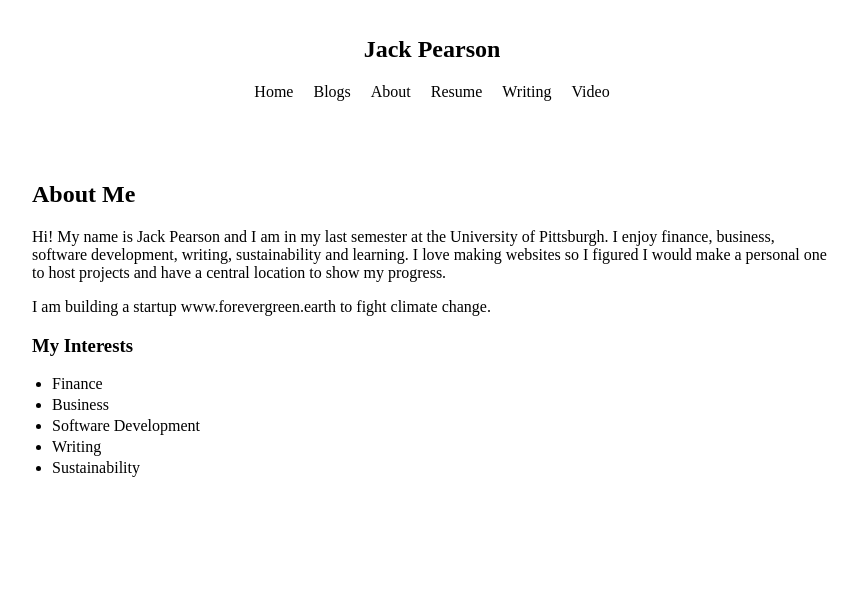
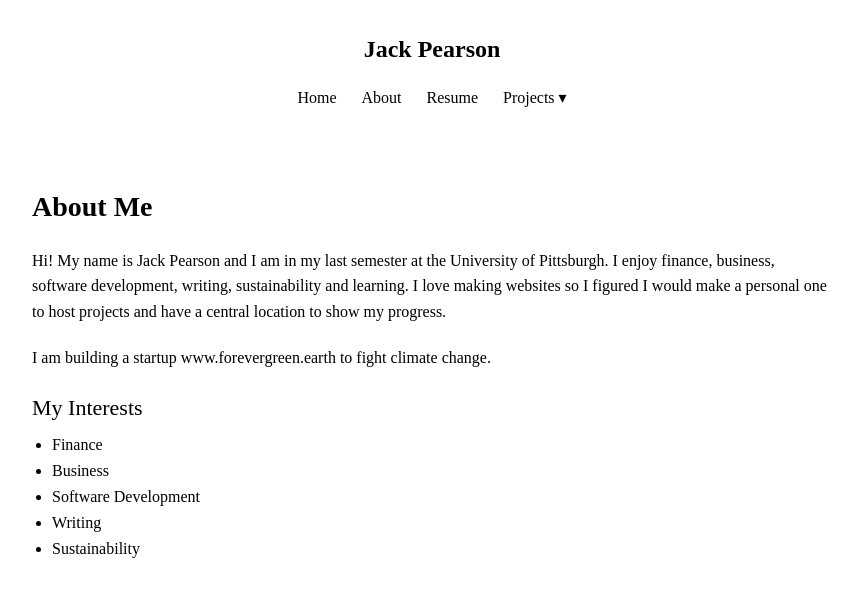
Before and after one commit to joepearson-music/site, a React (Create React App) app: page /about in a window 1280 px wide. Shown: the top 596 px of the page, without its empty margins (208-1066 px from the left). Built offline with nearby package versions, Linux system fonts and the light colour scheme.

Commit message:
added pages and changed menu

```diff
--- a/src/App.tsx
+++ b/src/App.tsx
@@ -7,70 +7,130 @@ import Home from "./pages/Home";
 import Resume from "./pages/Resume";
 import Video from "./pages/Video";
 import Writing from "./pages/Writing";
+import Stocks from "./pages/stocks";
 
 const App: React.FC = () => {
-  return (
-    <Router>
-      <div
-        style={{
+  const [isProjectsOpen, setIsProjectsOpen] = React.useState(false);
+
+  const menuItems = [
+    { path: "/", label: "Home" },
+    { path: "/about", label: "About" },
+    { path: "/resume", label: "Resume" },
+  ];
+
+  const projectItems = [
+    { path: "/blogs", label: "Blogs" },
+    { path: "/video", label: "Video" },
+    { path: "/writing", label: "Writing" },
+    { path: "/75hard", label: "75 Hard" },
+    { path: "/stocks", label: "Stock Picks" },
+  ];
+
+  const styles: Record<string, React.CSSProperties> = {
+    header: {
+      backgroundColor: "white",
+      padding: "20px 10px",
+      textAlign: "center" as const,
+    },
+    title: {
+      fontSize: "24px",
+      marginBottom: "20px",
+    },
+    nav: {
+      display: "flex",
+      justifyContent: "center",
+      alignItems: "center",
+      flexWrap: "wrap" as const,
+      gap: "15px",
+    },
+    link: {
+      color: "black",
+      textDecoration: "none",
+      fontSize: "16px",
+      padding: "5px",
+    },
+    dropdownContainer: {
+      position: "relative" as const,
+      display: "inline-block",
+    },
+    dropdownButton: {
+      background: "none",
+      border: "none",
+      color: "black",
+      fontSize: "16px",
+      cursor: "pointer",
+      padding: "5px",
       fontFamily: '"Times New Roman", Times, serif',
+    },
+    dropdownContent: {
+      display: isProjectsOpen ? "block" : "none",
+      position: "absolute" as const,
+      backgroundColor: "white",
+      minWidth: "140px",
+      boxShadow: "0 2px 5px rgba(0,0,0,0.1)",
+      zIndex: 1,
+      top: "100%",
+      left: "50%",
+      transform: "translateX(-50%)",
+      borderRadius: "4px",
+    },
+    dropdownLink: {
+      color: "black",
+      textDecoration: "none",
+      padding: "8px 12px",
+      display: "block",
+      textAlign: "center" as const,
+    },
+    mainContainer: {
       minHeight: "100vh",
       display: "flex",
       flexDirection: "column" as const,
-        }}
-      >
-        <header
-          style={{
-            backgroundColor: "white",
-            padding: "20px 0",
-            textAlign: "center" as const,
-          }}
-        >
-          <h1
-            style={{
-              fontSize: "24px",
-              marginBottom: "20px",
-            }}
-          >
-            Jack Pearson
-          </h1>
-          <nav
-            style={{
-              display: "flex",
-              justifyContent: "center",
-              gap: "20px",
-            }}
-          >
-            <Link to="/" style={linkStyle}>
-              Home
-            </Link>
-            <Link to="/blogs" style={linkStyle}>
-              Blogs
-            </Link>
-            <Link to="/about" style={linkStyle}>
-              About
-            </Link>
-            <Link to="/resume" style={linkStyle}>
-              Resume
-            </Link>
-            <Link to="/writing" style={linkStyle}>
-              Writing
-            </Link>
-            <Link to="/video" style={linkStyle}>
-              Video
-            </Link>
-          </nav>
-        </header>
-        <main
-          style={{
+      fontFamily: '"Times New Roman", Times, serif',
+    },
+    main: {
       flex: 1,
       padding: "20px",
       display: "flex",
       justifyContent: "center",
       alignItems: "flex-start",
       backgroundColor: "white",
-          }}
+    },
+  };
+
+  return (
+    <Router>
+      <div style={styles.mainContainer}>
+        <header style={styles.header}>
+          <h1 style={styles.title}>Jack Pearson</h1>
+          <nav style={styles.nav}>
+            {menuItems.map((item) => (
+              <Link key={item.path} to={item.path} style={styles.link}>
+                {item.label}
+              </Link>
+            ))}
+
+            <div
+              style={styles.dropdownContainer}
+              onMouseEnter={() => setIsProjectsOpen(true)}
+              onMouseLeave={() => setIsProjectsOpen(false)}
             >
+              <button style={styles.dropdownButton}>Projects ▾</button>
+              <div style={styles.dropdownContent}>
+                {projectItems.map((item) => (
+                  <Link
+                    key={item.path}
+                    to={item.path}
+                    style={styles.dropdownLink}
+                  >
+                    {item.label}
+                  </Link>
+                ))}
+              </div>
+            </div>
+          </nav>
+        </header>
+
+        <main style={styles.main}>
           <Routes>
             <Route path="/" element={<Home />} />
             <Route path="/blogs" element={<Blogs />} />
@@ -81,6 +141,7 @@ const App: React.FC = () => {
             <Route path="/writing/*" element={<Writing />} />
             <Route path="/blog/*" element={<Blogs />} />
             <Route path="/75hard" element={<Hard />} />
+            <Route path="/stocks" element={<Stocks />} />
           </Routes>
         </main>
       </div>
@@ -88,10 +149,4 @@ const App: React.FC = () => {
   );
 };
 
-const linkStyle: React.CSSProperties = {
-  fontSize: "16px",
-  color: "#000",
-  textDecoration: "none",
-};
-
 export default App;
--- a/src/pages/About.tsx
+++ b/src/pages/About.tsx
@@ -1,27 +1,27 @@
 import React from "react";
+import { Layout, styles } from "./components/layout";
 
 const About: React.FC = () => (
-  <div style={{ padding: "20px", maxWidth: "800px", margin: "0 auto" }}>
-    <h2>About Me</h2>
-    <p>
+  <Layout title="About Me">
+    <p style={styles.paragraph}>
       Hi! My name is Jack Pearson and I am in my last semester at the University
       of Pittsburgh. I enjoy finance, business, software development, writing,
       sustainability and learning. I love making websites so I figured I would
       make a personal one to host projects and have a central location to show
       my progress.
     </p>
-    <p>
+    <p style={styles.paragraph}>
       I am building a startup www.forevergreen.earth to fight climate change.
     </p>
-    <h3>My Interests</h3>
-    <ul>
-      <li>Finance</li>
-      <li>Business</li>
-      <li>Software Development</li>
-      <li>Writing</li>
-      <li>Sustainability</li>
+    <h2 style={styles.subHeader}>My Interests</h2>
+    <ul style={styles.list}>
+      <li style={styles.listItem}>Finance</li>
+      <li style={styles.listItem}>Business</li>
+      <li style={styles.listItem}>Software Development</li>
+      <li style={styles.listItem}>Writing</li>
+      <li style={styles.listItem}>Sustainability</li>
     </ul>
-  </div>
+  </Layout>
 );
 
 export default About;
--- a/src/pages/Home.tsx
+++ b/src/pages/Home.tsx
@@ -1,10 +1,7 @@
 import React from "react";
-import { useNavigate } from "react-router-dom";
 import CustomSocialBar from "./components/socialbar";
 
 const HomePage: React.FC = () => {
-  const navigate = useNavigate();
-
   return (
     <div style={styles.container}>
       <h1 style={styles.mainTitle}>Welcome to My Website</h1>
@@ -23,12 +20,6 @@ const HomePage: React.FC = () => {
         This site is still pre-launch, and I haven't linked it to any public
         profiles yet. I'm constantly adding updates and new features!
       </p>
-
-      <div style={styles.buttonContainer}>
-        <button onClick={() => navigate("/75hard")} style={styles.button}>
-          Go to 75 Hard
-        </button>
-      </div>
 
       <CustomSocialBar />
     </div>
@@ -94,26 +85,6 @@ const styles = {
     textDecoration: "none",
     transition: "color 0.3s ease",
   },
-  buttonContainer: {
-    display: "flex",
-    justifyContent: "center",
-    marginTop: "20px",
-    marginBottom: "20px",
-  },
-  button: {
-    padding: "10px 20px",
-    backgroundColor: "white",
-    border: "none",
-    borderRadius: "5px",
-    cursor: "pointer",
-    fontSize: "14px",
-    boxShadow: "0 2px 5px rgba(0, 0, 0, 0.2)",
-    transition: "background-color 0.3s, box-shadow 0.3s",
-    ":hover": {
-      backgroundColor: "#f0f0f0",
-      boxShadow: "0 4px 8px rgba(0, 0, 0, 0.2)",
-    },
-  },
 };
 
 export default HomePage;
--- /dev/null
+++ b/src/pages/components/layout.tsx
@@ -0,0 +1,54 @@
+import React from "react";
+
+const styles = {
+  pageContainer: {
+    padding: "20px",
+    maxWidth: "800px",
+    margin: "0 auto",
+    fontFamily: "Times New Roman",
+  },
+  header: {
+    fontSize: "28px",
+    marginBottom: "25px",
+    fontWeight: "Bold",
+    color: "#000",
+  },
+  subHeader: {
+    fontSize: "22px",
+    marginTop: "25px",
+    marginBottom: "15px",
+    fontWeight: "normal",
+    color: "#000",
+  },
+  paragraph: {
+    fontSize: "16px",
+    lineHeight: "1.6",
+    marginBottom: "20px",
+  },
+  list: {
+    marginLeft: "20px",
+    marginBottom: "20px",
+  },
+  listItem: {
+    marginBottom: "8px",
+    fontSize: "16px",
+  },
+  link: {
+    color: "#000",
+    textDecoration: "none",
+  },
+};
+
+interface PageLayoutProps {
+  title: string;
+  children: React.ReactNode;
+}
+
+const Layout: React.FC<PageLayoutProps> = ({ title, children }) => (
+  <div style={styles.pageContainer}>
+    <h1 style={styles.header}>{title}</h1>
+    {children}
+  </div>
+);
+
+export { Layout, styles };
--- /dev/null
+++ b/src/pages/stocks.tsx
@@ -0,0 +1,217 @@
+import axios from "axios";
+import React, { useEffect, useState } from "react";
+
+const StockPicks: React.FC = () => {
+  const [data, setData] = useState<any[][]>([]);
+  const [error, setError] = useState<string | null>(null);
+  const [isLoading, setIsLoading] = useState(true);
+
+  // Sheet configuration
+  const SHEET_ID = "1tRLI64dU83Fcit_YAKfKhvlmfctRp7c5SMA_A7XMTkE";
+  const SHEET_NAME = "Sheet1";
+  const API_KEY = "AIzaSyAC511tUxujeEh1TkYVejr3HozvJkiaZ-8";
+
+  const styles = {
+    container: {
+      width: "100%",
+      maxWidth: "800px",
+      margin: "0 auto",
+      padding: "20px",
+      display: "flex",
+      flexDirection: "column" as const,
+      gap: "20px",
+    },
+    title: {
+      fontSize: "2rem",
+      fontWeight: "bold",
+      textAlign: "center" as const,
+    },
+    paragraph: {
+      fontSize: "1rem",
+      fontWeight: "normal",
+      marginBottom: "2rem",
+      textAlign: "center" as const,
+      color: "#374151",
+      lineHeight: "1.5",
+    },
+    stockCard: {
+      width: "100%",
+      border: "1px solid #e5e7eb",
+      borderRadius: "8px",
+      padding: "24px",
+      backgroundColor: "white",
+      boxShadow: "0 1px 3px 0 rgba(0, 0, 0, 0.1)",
+    },
+    stockHeader: {
+      marginBottom: "24px",
+      borderBottom: "1px solid #e5e7eb",
+      paddingBottom: "16px",
+    },
+    stockTitle: {
+      fontSize: "1.5rem",
+      fontWeight: "bold",
+      color: "#111827",
+      marginBottom: "4px",
+    },
+    companyName: {
+      fontSize: "1rem",
+      color: "#6b7280",
+    },
+    priceSection: {
+      display: "grid",
+      gridTemplateColumns: "1fr 1fr",
+      gap: "16px",
+      marginBottom: "24px",
+      padding: "16px",
+      backgroundColor: "#f9fafb",
+      borderRadius: "6px",
+    },
+    section: {
+      marginBottom: "24px",
+    },
+    label: {
+      fontSize: "0.875rem",
+      color: "#6b7280",
+      marginBottom: "4px",
+    },
+    value: {
+      fontSize: "1.125rem",
+      color: "#111827",
+      fontWeight: "500",
+    },
+    metricsGrid: {
+      display: "grid",
+      gridTemplateColumns: "repeat(auto-fit, minmax(120px, 1fr))",
+      gap: "16px",
+      padding: "16px",
+      backgroundColor: "#f9fafb",
+      borderRadius: "6px",
+    },
+    metricItem: {
+      display: "flex",
+      flexDirection: "column" as const,
+      gap: "4px",
+    },
+    thesis: {
+      fontSize: "0.875rem",
+      color: "#374151",
+      lineHeight: "1.5",
+      backgroundColor: "#f9fafb",
+      padding: "16px",
+      borderRadius: "6px",
+    },
+    error: {
+      color: "#dc2626",
+      padding: "1rem",
+      backgroundColor: "#fee2e2",
+      borderRadius: "0.5rem",
+      marginBottom: "1rem",
+      width: "100%",
+    },
+    loading: {
+      textAlign: "center" as const,
+      padding: "2rem",
+      color: "#6b7280",
+      width: "100%",
+    },
+  };
+
+  useEffect(() => {
+    const fetchData = async () => {
+      setIsLoading(true);
+      try {
+        const response = await axios.get(
+          `https://sheets.googleapis.com/v4/spreadsheets/${SHEET_ID}/values/${SHEET_NAME}?key=${API_KEY}`
+        );
+        if (response.data && response.data.values) {
+          setData(response.data.values.slice(1));
+          setError(null);
+        } else {
+          setError("No data received from the Google Sheet");
+        }
+      } catch (error) {
+        console.error("Error fetching data:", error);
+        if (axios.isAxiosError(error)) {
+          setError(
+            error.response?.status === 403
+              ? "Access denied. Please check sheet permissions and API key."
+              : `Error: ${
+                  error.response?.data?.error?.message || error.message
+                }`
+          );
+        } else {
+          setError("An unexpected error occurred");
+        }
+      } finally {
+        setIsLoading(false);
+      }
+    };
+
+    fetchData();
+  }, []);
+
+  if (isLoading) {
+    return <div style={styles.loading}>Loading stock picks...</div>;
+  }
+
+  if (error) {
+    return <div style={styles.error}>{error}</div>;
+  }
+
+  return (
+    <div style={styles.container}>
+      <h1 style={styles.title}>Stock Picks</h1>
+      <p style={styles.paragraph}>
+        These are stocks that I pulled from bloomberg EQS Screen. They are
+        strong businesses with consistent growth and over 1B market cap. I do
+        not want to invest in tech but rather strong companies that will be
+        around for another 50 years and generate cash every year.
+      </p>
+      {data.map((stock, index) => (
+        <div key={index} style={styles.stockCard}>
+          <div style={styles.stockHeader}>
+            <div style={styles.stockTitle}>{stock[0]}</div>
+            <div style={styles.companyName}>{stock[1]}</div>
+          </div>
+
+          <div style={styles.priceSection}>
+            <div>
+              <div style={styles.label}>Current Price</div>
+              <div style={styles.value}>${stock[2]}</div>
+            </div>
+            <div>
+              <div style={styles.label}>Target Price</div>
+              <div style={styles.value}>${stock[3]}</div>
+            </div>
+          </div>
+
+          <div style={styles.metricsGrid}>
+            <div style={styles.metricItem}>
+              <div style={styles.label}>Beta</div>
+              <div style={styles.value}>{stock[4] || "N/A"}</div>
+            </div>
+            <div style={styles.metricItem}>
+              <div style={styles.label}>P/E Ratio</div>
+              <div style={styles.value}>{stock[5] || "N/A"}</div>
+            </div>
+            <div style={styles.metricItem}>
+              <div style={styles.label}>EPS</div>
+              <div style={styles.value}>{stock[6] || "N/A"}</div>
+            </div>
+            <div style={styles.metricItem}>
+              <div style={styles.label}>Market Cap</div>
+              <div style={styles.value}>${stock[7]}B</div>
+            </div>
+          </div>
+
+          <div style={styles.section}>
+            <div style={styles.label}>Investment Thesis</div>
+            <div style={styles.thesis}>{stock[8]}</div>
+          </div>
+        </div>
+      ))}
+    </div>
+  );
+};
+
+export default StockPicks;
```
Lines whose indentation alone changed are shown as unchanged.
